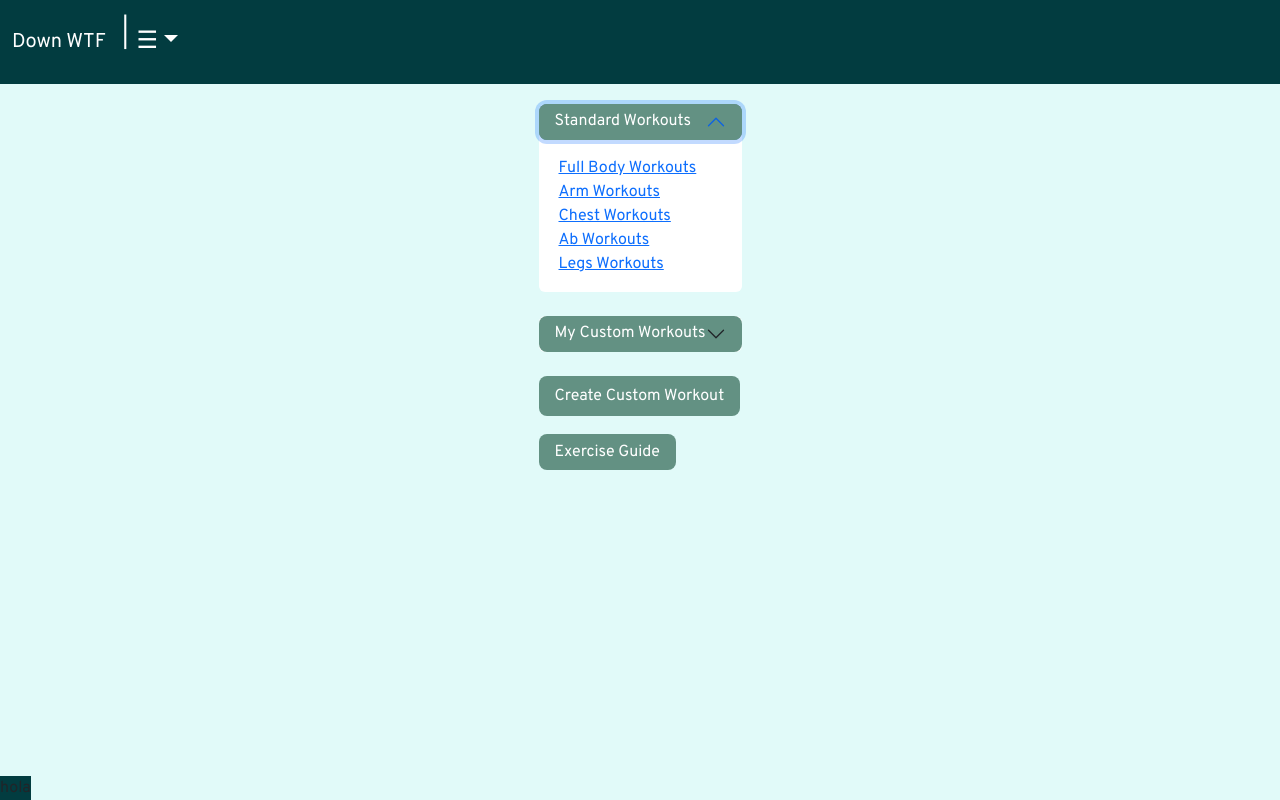
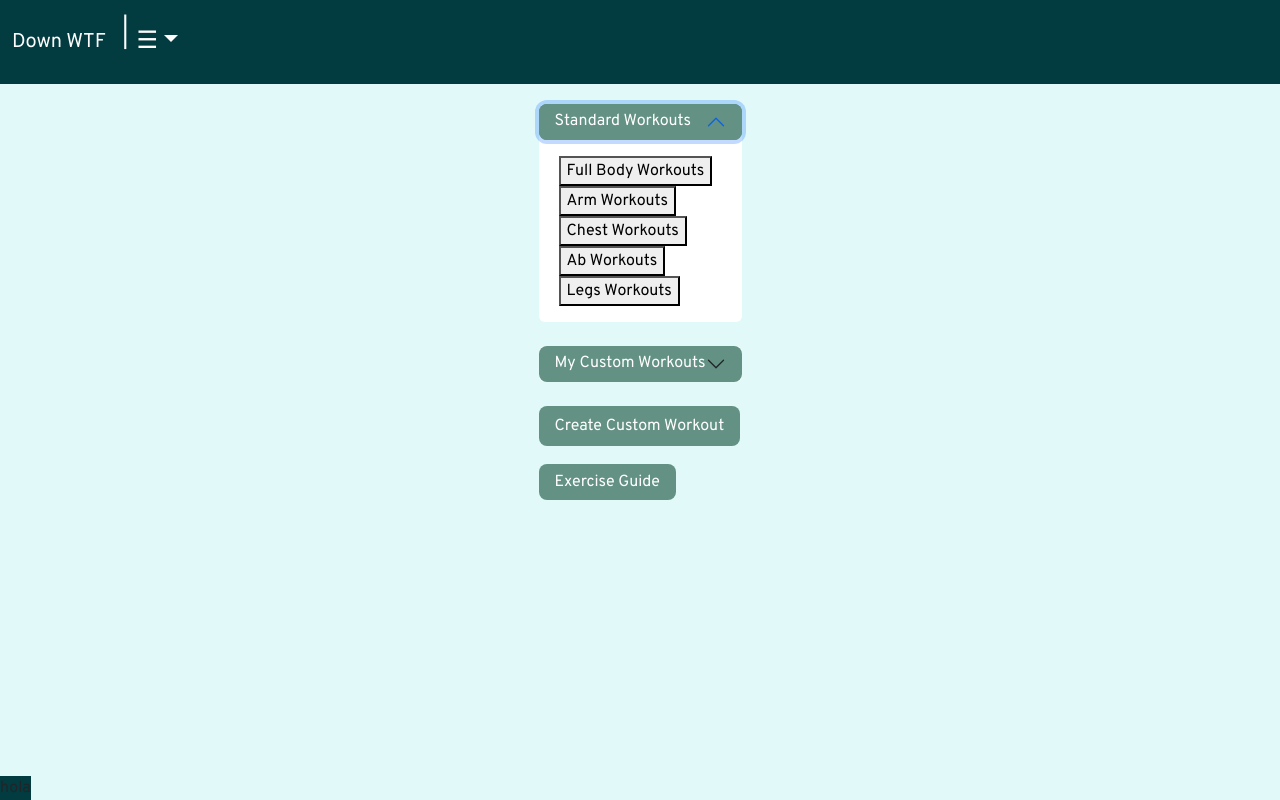
Before and after one commit to MAMcC0/down-with-the-fitness, a React (Create React App) app in the folder client/: page / in a window 1280 px wide. Both pictures are taken after a click on the button "Standard Workouts". Built offline with nearby package versions, Linux system fonts and the light colour scheme.

Commit message:
finished routing for standard workouts

```diff
--- a/client/src/App.js
+++ b/client/src/App.js
@@ -64,11 +64,15 @@ function App() {
                 element={<Signup />}
               />
               <Route
-                path="/customworkouts"
+                path="/customworkouts/type"
                 element={<CustomWorkoutPage />}
               />
               <Route
                 path="/workouts"
+                element={<WorkoutPage />}
+              />
+              <Route
+                path="/workouts/type"
                 element={<WorkoutPage />}
               />
               <Route
--- a/client/src/components/customworkoutchoices.js
+++ b/client/src/components/customworkoutchoices.js
@@ -5,13 +5,13 @@ import { Button } from 'react-bootstrap';
 import { useNavigate } from 'react-router-dom';
 
 
-const CustomWorkoutChoices = ({listUserWorkouts}) => {
+const CustomWorkoutChoices = ({workoutInfo}) => {
 
     let navigate = useNavigate();
 
     return (
         <div>
-            {listUserWorkouts && listUserWorkouts.map(({ workoutName, exercises, _id }, i) => (
+            {workoutInfo && workoutInfo.map(({ workoutName, exercises, _id }, i) => (
                 <Accordion>
                     <Accordion.Item eventKey={i}>
                         <Accordion.Header>{workoutName}</Accordion.Header>
--- a/client/src/components/homepagebuttons.js
+++ b/client/src/components/homepagebuttons.js
@@ -13,34 +13,76 @@ function HomeButtons() {
     const {state} = useLocation()
     let navigate = useNavigate();
     const [workoutType, setWorkoutType] = useState('')
-    function handlePageChange(event) {
+    function standardWorkoutRender(event) {
         let type;
         switch (event.target.innerHTML) {
-            case ('All Workouts'):
+            case ('Full Body Workouts'):
                 type = 'Full Body'
                 setWorkoutType(type)
                 console.log(workoutType)
-                navigate('/workouts', {state: {workoutType: type, userCreated: true}})
+                navigate('/workouts/type/', {state: {workoutType: type, userCreated: false}})
                 break;
             case ('Arm Workouts'):
                 type = 'Arms'
                 setWorkoutType(type)
                 console.log(workoutType)
+                navigate('/workouts/type', {state: {workoutType: type, userCreated: false}})
                 break;
             case ('Chest Workouts'):
                 type = 'Chest'
                 setWorkoutType(type)
                 console.log(workoutType)
+                navigate('/workouts/type', {state: {workoutType: type, userCreated: false}})
                 break;
             case ('Ab Workouts'):
                 type = 'Abs'
                 setWorkoutType(type)
                 console.log(workoutType)
+                navigate('/workouts/type', {state: {workoutType: type, userCreated: false}})
                 break;
             case ('Legs Workouts'):
                 type = 'Legs'
                 setWorkoutType(type)
                 console.log(workoutType)
+                navigate('/workouts/type', {state: {workoutType: type, userCreated: false}})
+                break;
+            default:
+                break;
+        }
+    }
+
+    function customWorkoutRender(event) {
+        let type;
+        switch (event.target.innerHTML) {
+            case ('Full Body Workouts'):
+                type = 'Full Body'
+                setWorkoutType(type)
+                console.log(workoutType)
+                navigate('/customworkouts/type/', {state: {workoutType: type, userCreated: true}})
+                break;
+            case ('Arm Workouts'):
+                type = 'Arms'
+                setWorkoutType(type)
+                console.log(workoutType)
+                navigate('/customworkouts/type', {state: {workoutType: type, userCreated: true}})
+                break;
+            case ('Chest Workouts'):
+                type = 'Chest'
+                setWorkoutType(type)
+                console.log(workoutType)
+                navigate('/customworkouts/type', {state: {workoutType: type, userCreated: true}})
+                break;
+            case ('Ab Workouts'):
+                type = 'Abs'
+                setWorkoutType(type)
+                console.log(workoutType)
+                navigate('/customworkouts/type', {state: {workoutType: type, userCreated: true}})
+                break;
+            case ('Legs Workouts'):
+                type = 'Legs'
+                setWorkoutType(type)
+                console.log(workoutType)
+                navigate('/customworkouts/type', {state: {workoutType: type, userCreated: true}})
                 break;
             default:
                 break;
@@ -57,11 +99,11 @@ function HomeButtons() {
                     <Accordion.Body>
                         <div>
                             <ButtonGroup vertical>
-                                <Link onClick={handlePageChange} className='acc-link' to='/workouts/fullbody'>Full Body Workouts</Link>
-                                <Link onClick={handlePageChange} className='acc-link' to='/workouts/armworkouts'>Arm Workouts</Link>
-                                <Link onClick={handlePageChange} className='acc-link' to='/workouts/chestworkouts'>Chest Workouts</Link>
-                                <Link onClick={handlePageChange} className='acc-link' to='/workouts/abworkouts'>Ab Workouts</Link>
-                                <Link onClick={handlePageChange} className='acc-link' to='/workouts/legworkouts'>Legs Workouts</Link>
+                                <button onClick={standardWorkoutRender} >Full Body Workouts</button>
+                                <button onClick={standardWorkoutRender} >Arm Workouts</button>
+                                <button onClick={standardWorkoutRender} >Chest Workouts</button>
+                                <button onClick={standardWorkoutRender} >Ab Workouts</button>
+                                <button onClick={standardWorkoutRender} >Legs Workouts</button>
                             </ButtonGroup>
                         </div>
                     </Accordion.Body>
@@ -76,11 +118,11 @@ function HomeButtons() {
                     <Accordion.Body>
                         <div className="home-workout-buttons-custom">
                             <ButtonGroup vertical>
-                                <Link className='text-dark' to='/customworkouts/all'>All Workouts</Link>
-                                <Link className='text-dark' to='/customworkouts/arms'>Arm Workouts</Link>
-                                <Link className='text-dark' to='/customworkouts/chest'>Chest Workouts</Link>
-                                <Link className='text-dark' to='/customworkouts/abs'>Ab Workouts</Link>
-                                <Link className='text-dark' to='/customworkouts/legs'>Legs Workouts</Link>
+                                <button onClick={customWorkoutRender} >All Workouts</button>
+                                <button onClick={customWorkoutRender} >Arm Workouts</button>
+                                <button onClick={customWorkoutRender} >Chest Workouts</button>
+                                <button onClick={customWorkoutRender} >Ab Workouts</button>
+                                <button onClick={customWorkoutRender} >Legs Workouts</button>
                             </ButtonGroup>
                         </div>
                     </Accordion.Body>
--- a/client/src/components/workoutchoices.js
+++ b/client/src/components/workoutchoices.js
@@ -11,7 +11,7 @@ const WorkoutChoices = ({ specificWorkouts }) => {
 
     return (
         <div>
-            {specificWorkouts.map(({ workoutName, exercises, _id }, i) => (
+            {specificWorkouts && specificWorkouts.map(({ workoutName, exercises, _id }, i) => (
                 <Accordion>
                     <Accordion.Item eventKey={i}>
                         <Accordion.Header>{workoutName}</Accordion.Header>
--- a/client/src/pages/customworkouts.js
+++ b/client/src/pages/customworkouts.js
@@ -2,15 +2,26 @@ import React, { useEffect } from 'react'
 import CustomWorkoutChoices from '../components/customworkoutchoices'
 import { useQuery } from '@apollo/client';
 import { QUERY_USER_WORKOUTS } from '../utils/queries';
+import { useLocation, useNavigate } from 'react-router-dom';
+
+function CustomWorkoutPage() {
+    const navigation = useNavigate();
+
+    useEffect(() => {
+        console.log(navigation)
+    })
+
+    const location = useLocation()
+    console.log(location)
+    const customWorkoutType = location.state.workoutType;
+    const customWorkout = location.state.userCreated;
+
+    const { loading, data } = useQuery(QUERY_USER_WORKOUTS, {
+        variables: { workoutType: customWorkoutType, userCreated: customWorkout }
+    });
+    const workoutInfo = data?.listUserWorkouts || [];
 
 
-function CustomWorkoutPage() {
-    const { loading, data } = useQuery(QUERY_USER_WORKOUTS);
-    const customWorkout = data?.listUserWorkouts || [];
-    // console.log(customWorkout)
-useEffect(() => {
-console.log(customWorkout)
-}, [customWorkout])
 
     return (
         <div>
@@ -20,7 +31,7 @@ console.log(customWorkout)
                 <div>Loading...</div>
             ) : (
                 <CustomWorkoutChoices
-                listUserWorkouts={customWorkout}
+                listUserWorkouts={workoutInfo}
                 />
             )
             }
--- a/client/src/utils/queries.js
+++ b/client/src/utils/queries.js
@@ -20,8 +20,8 @@ export const QUERY_WORKOUTS = gql`
 `;
 
 export const QUERY_USER_WORKOUTS = gql`
-  query listUserWorkouts {
-    listUserWorkouts {
+  query listUserWorkouts($workoutType: String, $userCreated: Boolean) {
+    listUserWorkouts(workoutType: $workoutType, userCreated: $userCreated) {
       workoutName
       workoutType
       userCreated
@@ -50,7 +50,7 @@ export const QUERY_EXERCISES = gql`
 
 export const QUERY_SPECIFIC_WORKOUT_TYPE = gql`
   query specificWorkouts($workoutType: String, $userCreated: Boolean) {
-    specificWorkouts(workoutType: $workoutType, usercreated: $userCreated) {
+    specificWorkouts(workoutType: $workoutType, userCreated: $userCreated) {
       workoutName
       workoutType
       userCreated
```
Also changed, not shown: client/src/pages/liveworkout.js (+44 -43 lines), client/src/pages/workoutpage.js (+15 -8 lines), 2 other files (tests, documents, lock files or other folders).
